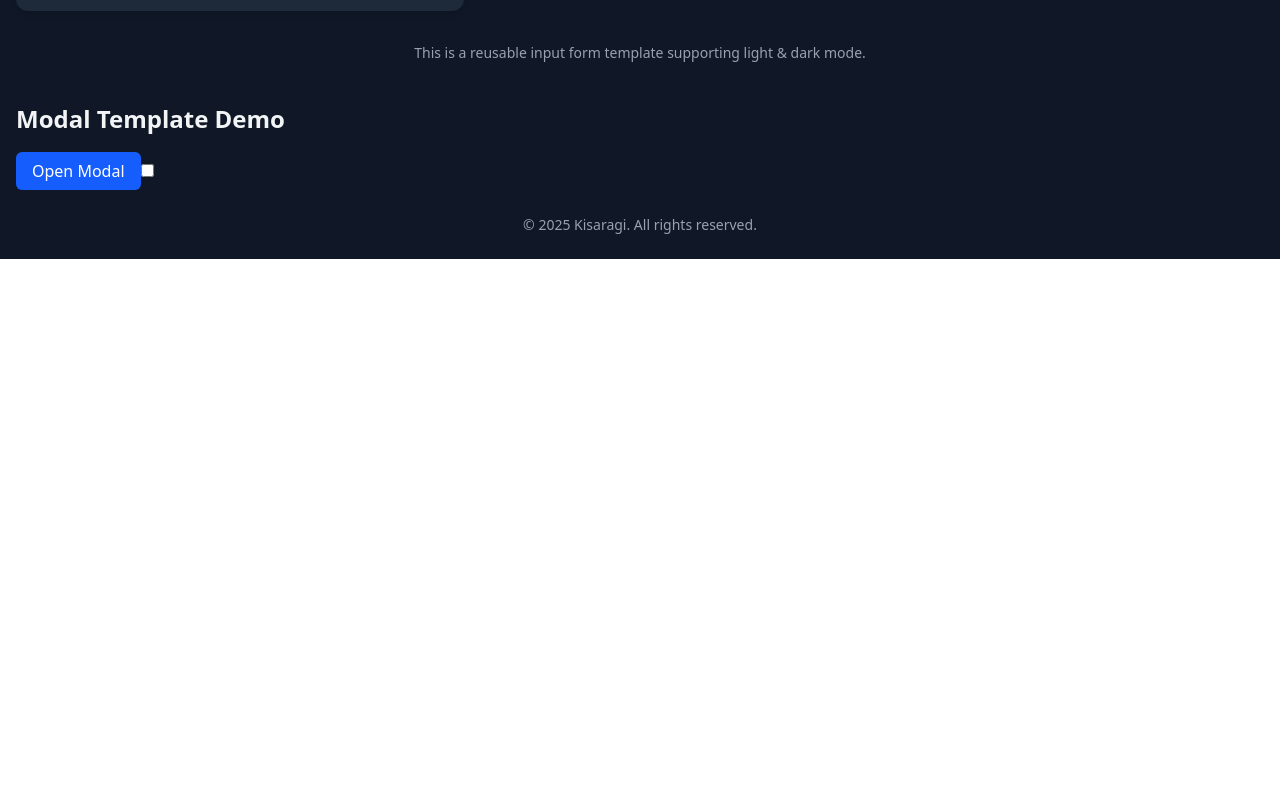
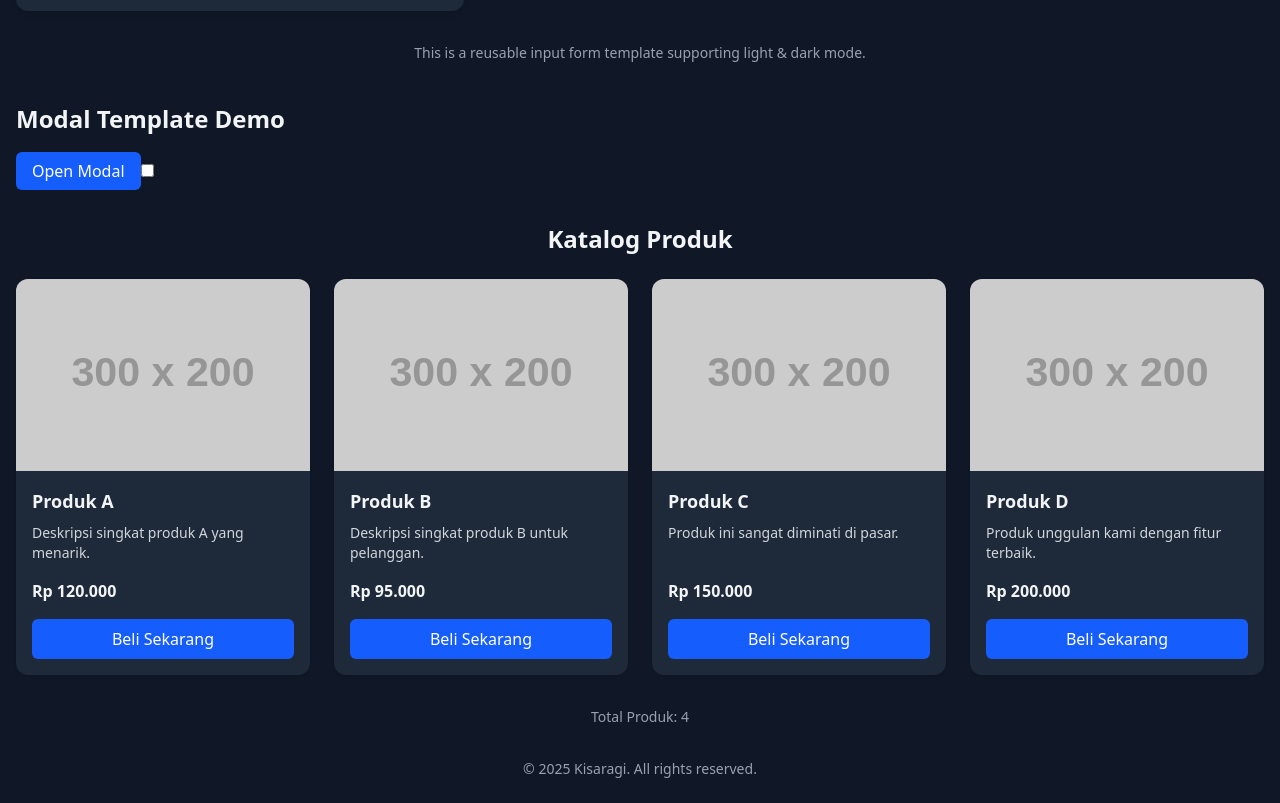
Before and after one commit to AkikoAi/kisaragi, a Next.js app: page /tes in a window 1280 px wide. Shown: the part 1518-2321 px from the top of the page. Before the commit the page ends 1777 px from the top, so only its background shows below. Built offline with nearby package versions, Linux system fonts and the light colour scheme.

Commit message:
Template

```diff
--- a/src/app/(dashboard protected)/tes/page.tsx
+++ b/src/app/(dashboard protected)/tes/page.tsx
@@ -6,6 +6,36 @@ export default function Page() {
     { title: "Settings", description: "App configuration", icon: <FaCogs size={30} /> },
     { title: "Reports", description: "View analytics", icon: <FaChartBar size={30} /> },
     { title: "Messages", description: "Check inbox", icon: <FaEnvelope size={30} /> },
+  ];
+  const cards2 = [
+    {
+      id: 1,
+      title: "Produk A",
+      description: "Deskripsi singkat produk A yang menarik.",
+      price: "Rp 120.000",
+      image: "https://via.placeholder.com/300x200",
+    },
+    {
+      id: 2,
+      title: "Produk B",
+      description: "Deskripsi singkat produk B untuk pelanggan.",
+      price: "Rp 95.000",
+      image: "https://via.placeholder.com/300x200",
+    },
+    {
+      id: 3,
+      title: "Produk C",
+      description: "Produk ini sangat diminati di pasar.",
+      price: "Rp 150.000",
+      image: "https://via.placeholder.com/300x200",
+    },
+    {
+      id: 4,
+      title: "Produk D",
+      description: "Produk unggulan kami dengan fitur terbaik.",
+      price: "Rp 200.000",
+      image: "https://via.placeholder.com/300x200",
+    },
   ];
 
   return (
@@ -231,6 +261,39 @@ export default function Page() {
         </div>
       </section>
 
+      <section className="mt-10">
+        <h1 className="text-2xl font-bold mb-6 text-center">Katalog Produk</h1>
+
+        <div className="grid grid-cols-1 sm:grid-cols-2 md:grid-cols-3 lg:grid-cols-4 gap-6">
+          {cards2.map((card) => (
+            <div
+              key={card.id}
+              className="bg-white dark:bg-gray-800 rounded-xl overflow-hidden shadow hover:shadow-lg transition-shadow flex flex-col"
+            >
+              <img
+                src={card.image}
+                alt={card.title}
+                className="w-full h-48 object-cover"
+              />
+              <div className="p-4 flex flex-col flex-grow">
+                <h2 className="font-semibold text-lg mb-2">{card.title}</h2>
+                <p className="text-sm flex-grow text-gray-600 dark:text-gray-300">
+                  {card.description}
+                </p>
+                <p className="font-semibold mt-4">{card.price}</p>
+                <button className="mt-4 w-full py-2 bg-blue-600 text-white rounded-md hover:bg-blue-700 transition-colors">
+                  Beli Sekarang
+                </button>
+              </div>
+            </div>
+          ))}
+        </div>
+
+        <p className="mt-8 text-center text-sm text-gray-500 dark:text-gray-400">
+          Total Produk: {cards.length}
+        </p>
+      </section>
+
       {/* Footer Note */}
       <p className="mt-8 text-center text-gray-500 dark:text-gray-400 text-sm">© 2025 Kisaragi. All rights reserved.</p>
     </>
```
